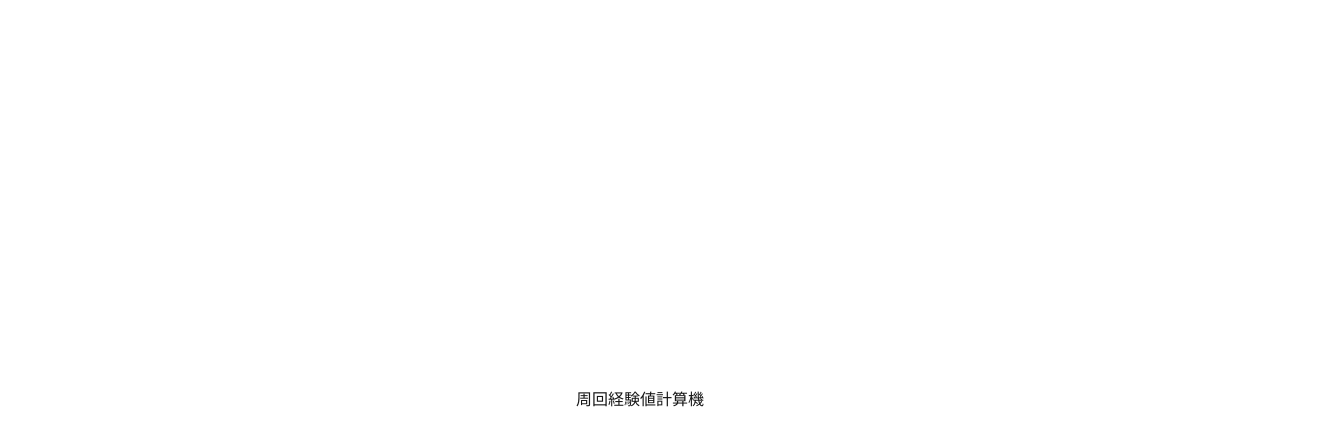
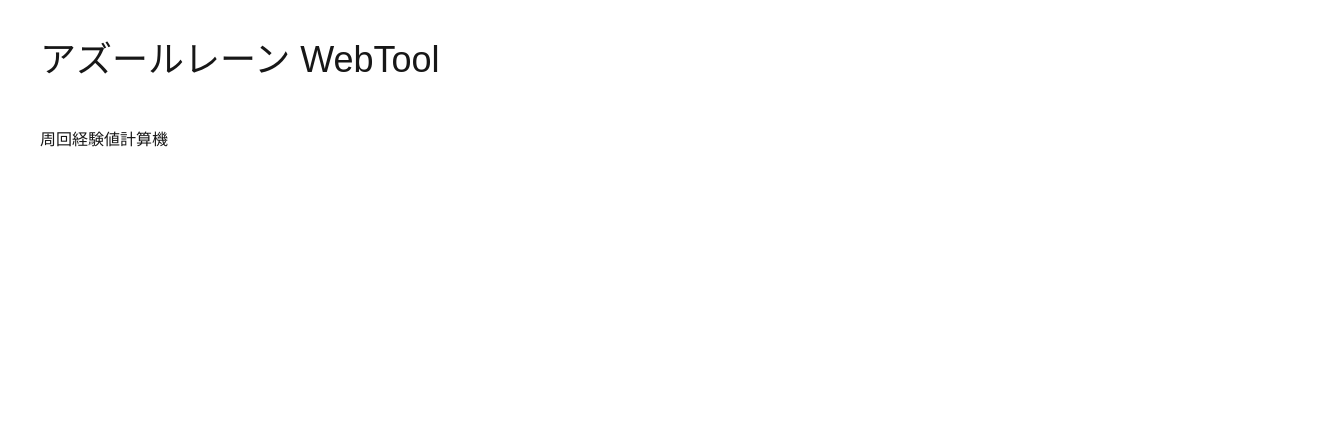
Before and after one commit to kanade2001/azurlane-webtool, a Next.js app: page / in a window 1280 px wide. Shown: the top 446 px of the page, 1320 px wide, since content can reach past the window. Built offline with nearby package versions, Linux system fonts and the light colour scheme.

Commit message:
Feat-Add H1 in top page

```diff
--- a/src/app/page.tsx
+++ b/src/app/page.tsx
@@ -2,9 +2,10 @@ import Link from "next/link";
 
 export default function Home() {
   return (
-    <div className="grid min-h-screen grid-rows-[20px_1fr_20px] items-center justify-items-center gap-16 p-8 pb-20 font-[family-name:var(--font-geist-sans)] sm:p-20">
-      <ul className="row-start-2 flex flex-col items-center gap-8 sm:items-start">
-        <li>
+    <div className="flex w-full flex-col">
+      <h1 className="m-10 text-4xl">アズールレーン WebTool</h1>
+      <ul className="mx-10 flex w-full flex-col items-center gap-8 sm:items-start">
+        <li className="my-2 w-full">
           <Link href="/exp-calculator">周回経験値計算機</Link>
         </li>
       </ul>
```
